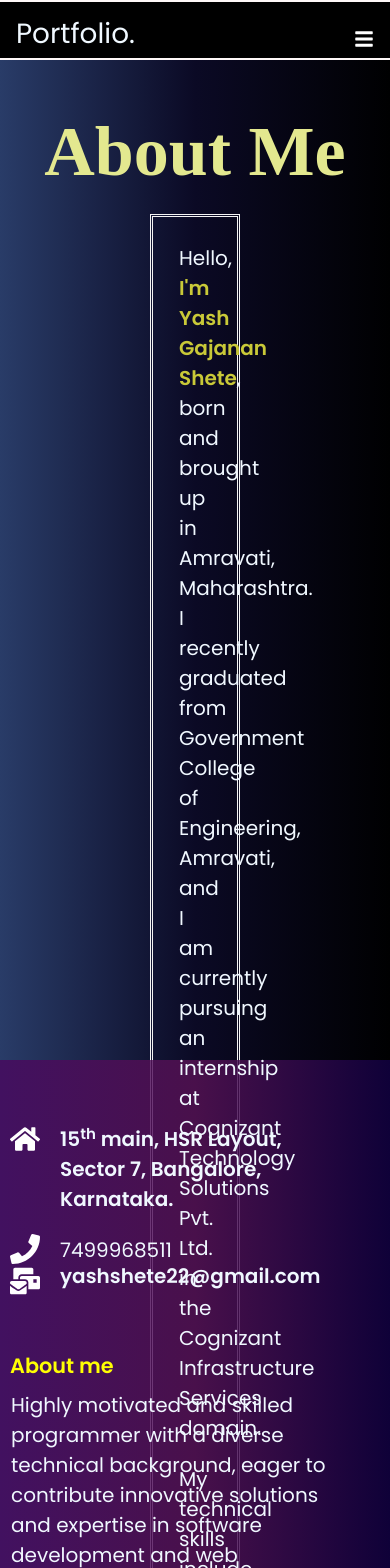
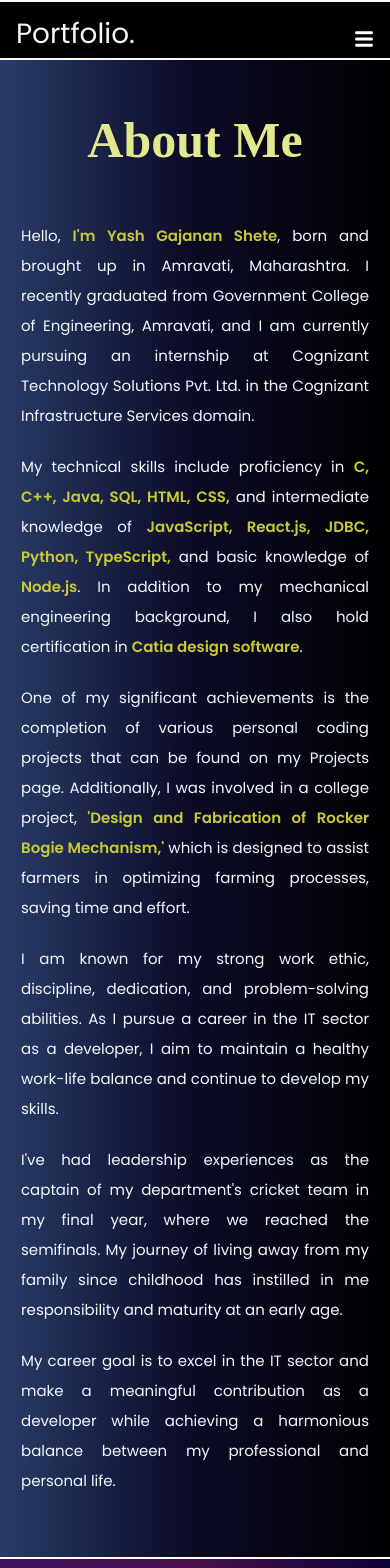
Before and after one commit to yashgajananshete/Portfolio_Website, a React (Create React App) app: page /about in a window 390 px wide. Shown: the top 1568 px of the page. Built offline with nearby package versions, Linux system fonts and the light colour scheme.

Commit message:
media changes

```diff
--- a/src/Components/Aboutmee.css
+++ b/src/Components/Aboutmee.css
@@ -33,3 +33,30 @@
 #aboutp p b{
     color: rgb(201, 201, 56);
 }
+@media screen and (max-width: 640px) {
+
+    .AboutMain{
+        /* border: 2px solid red; */
+        border-bottom: 2px solid white
+        ;
+        height: 100%;
+        width: 100%;
+    }
+    #abouth22{
+        /* border: 2px solid rgb(64, 197, 2); */
+        font-size: 50px;
+    }
+    #aboutp{
+        height: 100%;
+        width: 100%;
+        padding: 20px;
+        /* margin: 5px; */
+        margin-left: 0px;
+        margin-top: 30px;
+        border: none;
+
+    }
+    p{
+        font-size: 15px;
+    }
+}
--- a/src/Components/Contactme.css
+++ b/src/Components/Contactme.css
@@ -26,3 +26,30 @@
     color: rgb(132, 117, 104);
     font-size: 50px;
 }
+
+
+
+@media screen and (max-width: 640px) {
+
+    .con{
+
+        /* height: 100vh; */
+        /* width: 100%; */
+        font-size: 50px;
+        /* border: 2px solid grey; */
+    }
+    .details{
+        /* border: 2px solid rgb(192, 16, 16); */
+        font-size: 24px;
+        padding: 0px;
+        margin: 0px;
+    }
+    .typee{
+        /* border: 5px solid yellow; */
+        font-size: 30px;
+        padding: 0px;
+        margin: 0px;
+    }
+
+
+}
--- a/src/Components/Footer.js
+++ b/src/Components/Footer.js
@@ -14,7 +14,7 @@ const Footer = () => {
                     <h4><FaHome size={"30px"} style={{ color: "white"}}/></h4>
                     <div>
 
-                        <Link to={"https://www.google.com/maps/@12.9119864,77.6363808,19.79z?entry=ttu"}><p>15<sup>th</sup> main, HSR Layout, Sector 7, Bangalore, Karnataka.</p></Link>
+                        <Link to={"https://www.google.com/maps/@12.9119864,77.6363808,19.79z?entry=ttu"}><p>18<sup>th</sup> Cross, HSR Layout, Sector 7, Bangalore, Karnataka.</p></Link>
                     </div>
                 </div>
                 <div className="phone">
@@ -35,11 +35,11 @@ const Footer = () => {
 
             <div className="right">
                 <h4 className="about" id="footerH4"><b>About me</b></h4>
-                <p id="footerAbout">Highly motivated and skilled programmer with a diverse technical background, eager to contribute innovative solutions and expertise in software development and web technologies to drive professional growth and success.</p>
+                <p id="footerAbout">Motivated programmer skilled in software development and web technologies. Eager to contribute innovative solutions for success.</p>
 
                 <div className="social">
-                    <Link to={"http://instagram.com"}><h4><FaInstagram size={30} style={{ color: "white"}}/></h4></Link>
-                    <Link to={"http://github.com"}><h4><FaGithub size={30} style={{ color: "white"}}/></h4></Link>
+                    <Link to={"https://www.instagram.com/yash.shete.patil/"}><h4><FaInstagram size={30} style={{ color: "white"}}/></h4></Link>
+                    <Link to={"https://github.com/yashgajananshete"}><h4><FaGithub size={30} style={{ color: "white"}}/></h4></Link>
                     <Link to={"http://www.linkedin.com/in/yashshete124"}><h4><FaLinkedin size={30} style={{ color: "white"}}/></h4></Link>
                 </div>
             </div>
--- a/src/Components/FooterStyle.css
+++ b/src/Components/FooterStyle.css
@@ -129,12 +129,13 @@ p{
     .phone p{
         /* line-height: 10px; */
         margin-left: 20px;
+        padding-bottom: 30px;
     }
-    .mail{
-        display: flex;
-        margin: 0px 0px 0px 0px;
-        padding-bottom: 0px;
-    }
+    /* .mail{
+        /* display: flex; */
+        /* margin: 0px 0px 0px 0px; */
+        /* padding-bottom: 0px; */
+    /* }  */
     .mail p{
         line-height: 20px;
         margin: 0px 0px 0px 20px;
@@ -149,7 +150,7 @@ p{
         flex-direction: column;
         /* padding: 2rem; */
         margin: 30px 0px 0px 0px;
-        padding-top: 0px;
+        padding-top: 40px;
         gap: 0px;
     }
 
--- a/src/Components/MainProject.css
+++ b/src/Components/MainProject.css
@@ -1,4 +1,4 @@
-.main-project{
+.main-project {
   width: 100%;
   height: fit-content;
   /* background-color: rgb(20, 20, 46); */
@@ -7,7 +7,7 @@
   border-bottom: 3px solid rgb(150, 129, 129);
   /* margin-top: 65px; */
 }
-.heading{
+.heading {
   height: fit-content;
   width: 100%;
   display: flex;
@@ -16,10 +16,10 @@
   align-items: center;
 }
 
-.heading::before{
+.heading::before {
   content: " ";
   background-image: url(https://images.unsplash.com/photo-1562813733-b31f71025d54?ixlib=rb-4.0.3&ixid=M3wxMjA3fDB8MHxwaG90by1wYWdlfHx8fGVufDB8fHx8fA%3D%3D&auto=format&fit=crop&w=869&q=80);
-    background-size:cover;
+  background-size: cover;
   background-position: center top;
   height: 100%;
   width: 100%;
@@ -30,29 +30,29 @@
   z-index: -1;
   opacity: 0.7;
 }
-.heading h1{
+.heading h1 {
   font-size: 5rem;
   /* font-family: 'Outfit', sans-serif; */
   /* font-family: 'Montserrat', sans-serif; */
-    font-family: 'Noto Serif Vithkuqi', serif;
+  font-family: "Noto Serif Vithkuqi", serif;
   padding: 0.6rem 0 4.5rem;
   font-weight: 900;
   color: rgb(253, 247, 154);
 }
-#pp{
+#pp {
   padding-bottom: 20px;
   color: burlywood;
 }
-.heading p{
+.heading p {
   font-size: 2rem;
   /* font-family: 'Outfit', sans-serif; */
   /* font-family: 'Montserrat', sans-serif; */
-    font-family: 'Noto Serif Vithkuqi', serif;
+  font-family: "Noto Serif Vithkuqi", serif;
   /* padding: 0.3rem 0 1.5rem; */
   font-weight: 500;
 }
 
-.AllProjects{
+.AllProjects {
   /* border: 4px solid red; */
   display: flex;
   flex-wrap: wrap;
@@ -61,7 +61,7 @@
   width: 1100px;
   justify-content: space-around;
 }
-.ProjectImage{
+.ProjectImage {
   /* border: 5px solid red;  */
   display: flex;
   flex-direction: column;
@@ -71,7 +71,12 @@
   /* width: 1100px; */
   /* justify-content: space-around; */
 }
-#p1, #p2, #p3, #p4, #p5, #p6{
+#p1,
+#p2,
+#p3,
+#p4,
+#p5,
+#p6 {
   /* margin-left: 0px;  */
   width: 300px;
   color: rgb(245, 255, 167);
@@ -80,14 +85,23 @@
   margin: 1px 10px 10px 10px;
   text-align: center;
 }
-#img1, #img2, #img3, #img4, #img5, #img6 {
+#img1,
+#img2,
+#img3,
+#img4,
+#img5,
+#img6 {
   height: 200px;
   width: 300px;
-    border: 3px  #d3d14e;
-    border-style:double;
+  border: 3px #d3d14e;
+  border-style: double;
   padding: 5px;
   margin: 10px 10px 10px 10px;
   border-radius: 20px;
+}
+#img4,
+#img5{
+    border: 2px solid blue;
 }
 /* .ProjectImage{
      border: 5px solid red;
@@ -126,7 +140,29 @@
 } */
 
 @media screen and (max-width: 1040px) {
-    .AllProjects{
+    .main-project{
+        border: 2px solid black;
+    }
+    .heading h1{
+        font-size: 60px;
+        padding-bottom: 20px;
+        /* border: 2px solid yellow; */
+    }
+    #pp{
+        font-size: 30px;
+        align-items: center;
+        justify-content: center;
+        padding-top: 0px;
+        padding-left: 10px;
+        margin-bottom: 20px;
+        /* border: 2px solid yellow;  */
+    }
+    .heading{
+        /* border: 2px solid rgb(210, 178, 178); */
+        border-bottom: 2px solid white;
+        padding-bottom: 50px;
+    }
+  .AllProjects {
     /* border: 4px solid red; */
     display: flex;
     flex-wrap: wrap;
@@ -135,10 +171,10 @@
     width: 100%;
     /* justify-content: space-around; */
   }
-    #pp{
+  #pp {
     margin-left: 20px;
   }
-    .ProjectImage{
+  .ProjectImage {
     /* border: 5px solid red; */
     display: flex;
     flex-direction: column;
@@ -148,25 +184,29 @@
     /* width: 100%; */
     justify-content: center;
   }
-    .ProjectName{
-        /* border: 5px solid red; */
-        /* display: flex; */
-        /* flex-direction: column; */
-        /* gap: 75px; */
-        /* height: fit-content; */
+  #img4,
+#img5{
+    border: 2px double rgb(0, 255, 8);
 }
-    #img1, #img2, #img3, #img4 {
-        /* height: 200px; */
-        /* width: 300px; */
-        /* border: 3px solid rgb(171, 199, 101); */
-        /* padding: 5px; */
-        /* margin: 10px 0px 10px 0px; */
+  /*.ProjectName {
+    border: 5px solid red;
+    display: flex;
+    flex-direction: column;
+    gap: 75px;
+    height: fit-content;
   }
-    #p1, #p2, #p3{
-        /* margin-left: 0px; */
-        /* width: 300px; */
-        /* border: 5px solid red; */
+  #img1,#img2,#img3,#img4 {
+    height: 200px;
+    width: 300px;
+    border: 3px solid rgb(171, 199, 101);
+    padding: 5px;
+    margin: 10px 0px 10px 0px;
   }
-
-
+  #p1,
+  #p2,
+  #p3 {
+    margin-left: 0px;
+    width: 300px;
+    border: 5px solid red;
+  }*/
 }
--- a/src/Components/MainStyle.css
+++ b/src/Components/MainStyle.css
@@ -94,13 +94,25 @@ a{
 }
 
 @media screen and (max-width: 640px) {
-    .Main .content h1{
-        font-size: 3rem;
+    .Main{
+        /* border: 2px solid white; */
+        border-bottom: 2px solid white;
     }
+    .content{
+        margin-top: 120px;
+        padding-bottom: 100px;
+        /* border: 2px solid white; */
+    }
+
     .Main .content p{
         font-size: 1.5rem;
         font-weight: 300;
     }
+    .btn-primary{
+        /* padding-top: 0px; */
+        margin: 0px;
+    }
+
     .mask
     {
     width: 100%;
--- a/src/Components/Nav.js
+++ b/src/Components/Nav.js
@@ -13,7 +13,7 @@ export const Nav = () => {
   const [color, setcolor] = useState(false);
   const changeColor = () => {
     console.log(window.scrollY);
-    if (window.scrollY >= 100) {
+    if (window.scrollY >= 10) {
       setcolor(true);
     } else {
       setcolor(false);
--- a/src/Components/NavbarStyle.css
+++ b/src/Components/NavbarStyle.css
@@ -11,7 +11,7 @@
     /* background-color: aquamarine; */
     height: 60px;
     position: fixed;
-    z-index: 10;
+    z-index: 100;
     width: 100%;
     top:0;
     left:0;
@@ -66,7 +66,7 @@ h1, h4, p, a{
     }
     .nav-menu.active{
         left: 0;
-        background-color: rgb(159, 53, 53);
+        background-color: rgb(20, 10, 40);
     }
     .nav-menu li{
         padding: 1rem 0;
@@ -77,4 +77,7 @@ h1, h4, p, a{
         display: initial;
 
     }
+    .nav-menu li{
+        font-size: 30px;
+    }
 }
```
Lines whose indentation alone changed are shown as unchanged.
